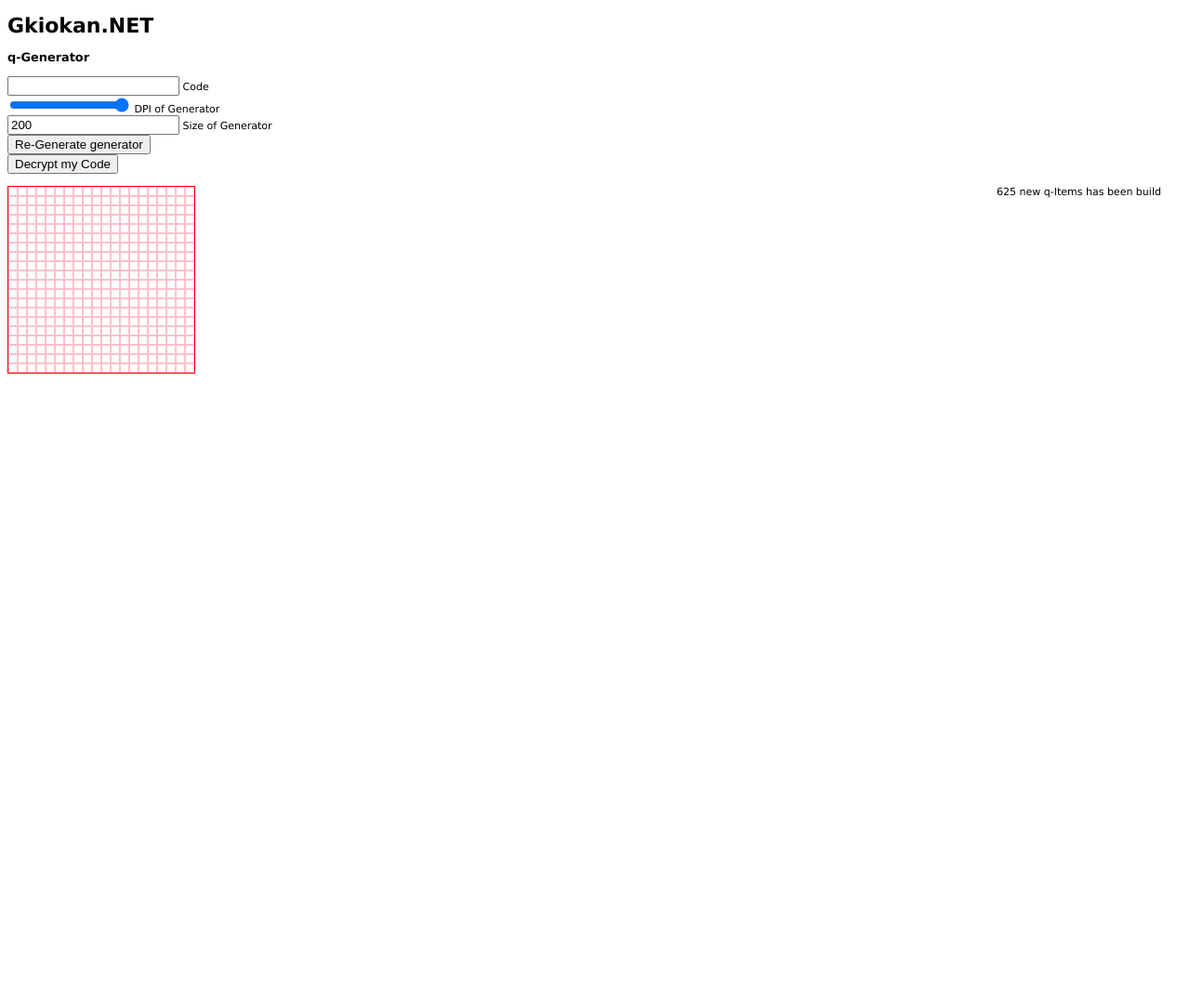
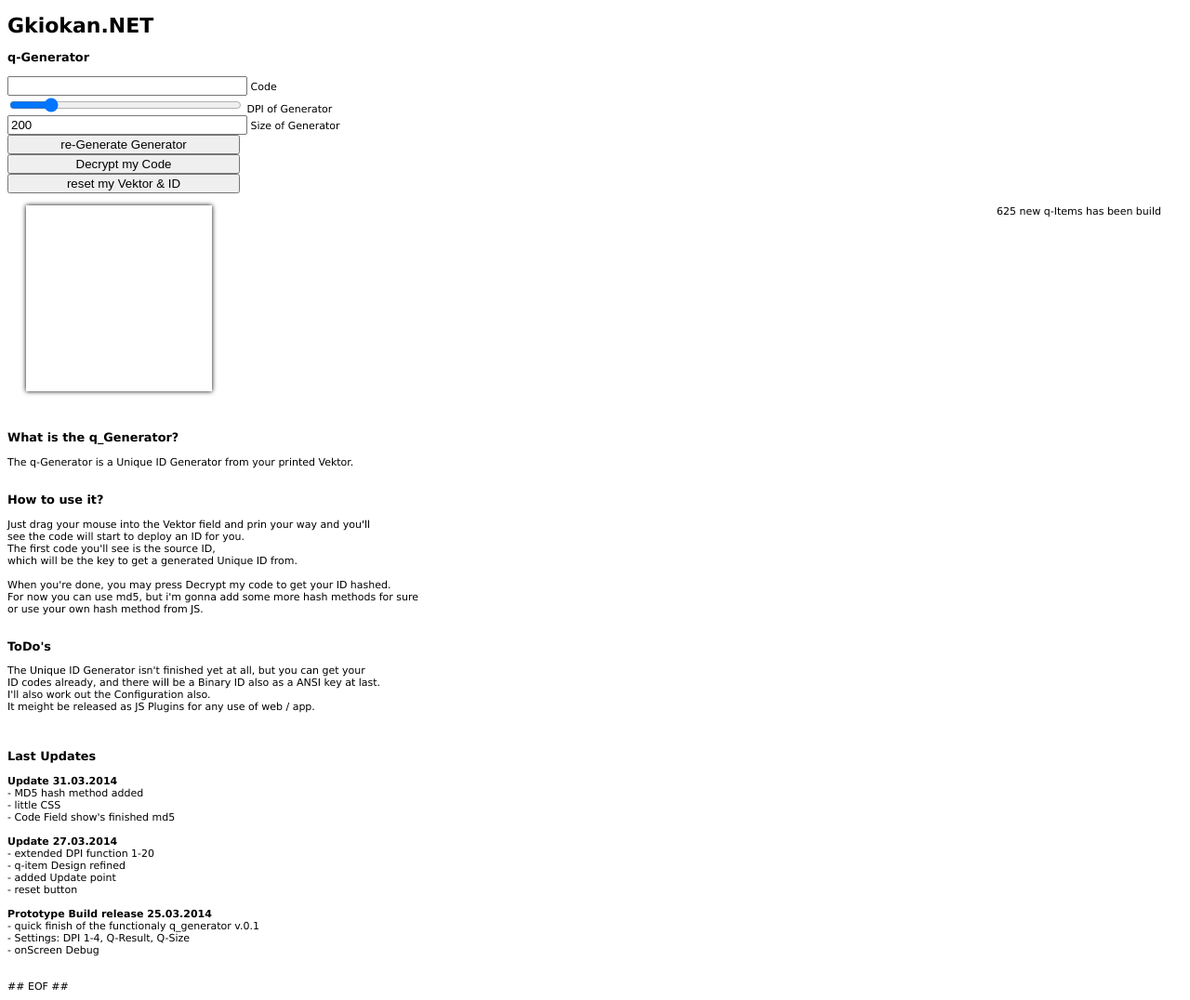
Before and after one commit to Gkiokan/q_generator, a plain HTML site: page index.html in a window 1280 px wide. Shown: the whole page at 93% size. Before the commit the page ends 800 px from the top, so only its background shows below. Drawn offline with nearby package versions, Linux system fonts and the light colour scheme.

Commit message:
New GUI version restored

```diff
--- a/index.html
+++ b/index.html
@@ -17,27 +17,33 @@
             width:200px;
             height:200px;
             display: inline-block;
-            border: 1px solid red;
-            margin: 0px;
+            border: 0px solid red;
+            margin: 0px 20px;
             padding: 0px;
             overflow: hidden;
-            float: left;
+            /* float: left; */
+			box-shadow:0px 0px 5px;
+			-webkit-box-shadow:0px 0px 5px;
+			-moz-box-shadow:0px 0px 5px;
         }
         .q_item {
             display:inline-block;
             width: 4%;
             height:4%;
-            border:1px solid pink;
+            border:0px solid pink;
             margin: 0px;
             padding: 0px;
             float: left;
+			border-radius:50%;
+			-webkit-border-radius:50%;
+			-moz-border-radius:50%;
         }
 
         #q_result {
             width:400px;
             height:200px;
             display: inline-block;
-            float: left;
+		    /*float: left;*/
 	    -ms-word-break: break-all;
 	    word-break: break-all;
 
@@ -56,15 +62,20 @@
             float: right;
             width: 200px;
         }
+
+	input, button {
+	    width: 250px;
+	}
     </style>
     <h1>Gkiokan.NET</h1>
     <h3>q-Generator</h3>
     <div class='container'>
         <input type='text' name='code' id='code' value=''> Code<br>
-        <input type='range' name='css' id='css' min=1 max=4 value=4> DPI of Generator <br>
+        <input type='range' name='css' id='css' min=1 max=20 value=4> DPI of Generator <br>
         <input type='text' name='size' id='size' value='200'> Size of Generator <br>
-        <button id='push'>Re-Generate generator</button><br>
-        <button id='decrypt'>Decrypt my Code</button>
+        <button id='push'>re-Generate Generator</button><br>
+        <button id='decrypt'>Decrypt my Code</button><br>
+	<button id='reset'>reset my Vektor & ID</button>
         <br>
         <br>
         <div id='q_generator'></div>
@@ -72,6 +83,52 @@
         <div id='console'></div>
     </div>
 
+	<br><br>
+	<div class='updates'>
+	<h3>What is the q_Generator?</h3>
+	The q-Generator is a Unique ID Generator from your printed Vektor.<br>
+	<br>
+	<h3>How to use it?</h3>
+	Just drag your mouse into the Vektor field and prin your way and you'll <br>
+	see the code will start to deploy an ID for you.<br>
+	The first code you'll see is the source ID, <br>
+	which will be the key to get a generated Unique ID from.<br>
+	<br>
+	When you're done, you may press Decrypt my code to get your ID hashed.<br>
+	For now you can use md5, but i'm gonna add some more hash methods for sure <br>
+	or use your own hash method from JS.<br>
+	<br>
+	<h3>ToDo's</h3>
+	The Unique ID Generator isn't finished yet at all, but you can get your<br>
+	ID codes already, and there will be a Binary ID also as a ANSI key at last.<br>
+	I'll also work out the Configuration also. <br>
+	It meight be released as JS Plugins for any use of web / app.<br>
+	<br>
+	<br>
+
+	<h3>Last Updates</h3>
+	<b>Update 31.03.2014 </b><br>
+	- MD5 hash method added<br>
+	- little CSS<br>
+	- Code Field show's finished md5 <br>
+
+	<br>
+	<b>Update 27.03.2014 </b><br>
+	- extended DPI function 1-20 <br>
+	- q-item Design refined<br>
+	- added Update point<br>
+	- reset button <br>
+	<br>
+	<b>Prototype Build release 25.03.2014 </b><br>
+	- quick finish of the functionaly q_generator v.0.1<br>
+	- Settings: DPI 1-4, Q-Result, Q-Size<br>
+	- onScreen Debug<br>
+	<br>
+	</div>
+	<br>
+	## EOF ##
+
+    <script src='md5.js'></script>
     <script src='http://code.jquery.com/jquery-1.11.0.min.js'></script>
     <script>
     $( document ).ready(function() {
@@ -87,6 +144,14 @@
         var dpi  = size*2;
         var push = $('#push');
 
+	// Reset Button
+	$('#reset').on('click', function(){
+		$('#q_result').html('');
+		$('#code').val('');
+		$('#push').click();
+		return false;
+	});
+
         // ReBuild Button
         $('#push').on('click', function(){
             var new_code = $('#code').val();
@@ -96,14 +161,17 @@
             var new_dpi  = new_size*2;
 
             //$('#console').append("Settings Refresh: Size of Generator "+new_size+" | q_Items "+new_dpi+" | dpi "+new_css+"<br>");
-            $('#q_generator').html('');
+            $('#q_generator, #q_result').html('');
 
             build_all(new_size, new_css);
         });
 
         // Decrpyt Button
         $('#decrypt').on('click', function(){
-            var final_code = $('#code').val();
+            //var final_code = $('#code').val();
+	    var final_code = $('#q_result').html();
+	    var final_code = MD5(final_code);
+	    code.val(final_code);
             alert('This is your Source Code to get Decrypted... \n\n'+final_code);
             console.log('-Final Code finished.\n'+final_code);
         });
@@ -124,11 +192,11 @@
         $('#q_generator').on('mouseenter', '.q_item', function(){
             $(this).css('background','#2af');
             var this_id = $(this).attr('data-src');
-            var old_code = $('#code').val();
+            var old_code = $('#q_result').html();
             console.log('-push id '+this_id+'\n');
 
             var result_code = old_code+this_id;
-            code.val(result_code);
+            //code.val(result_code);
             res.html(result_code);
             var new_scroll = res.height();
             res.scrollTop(new_scroll);
```
Lines whose indentation alone changed are shown as unchanged.
